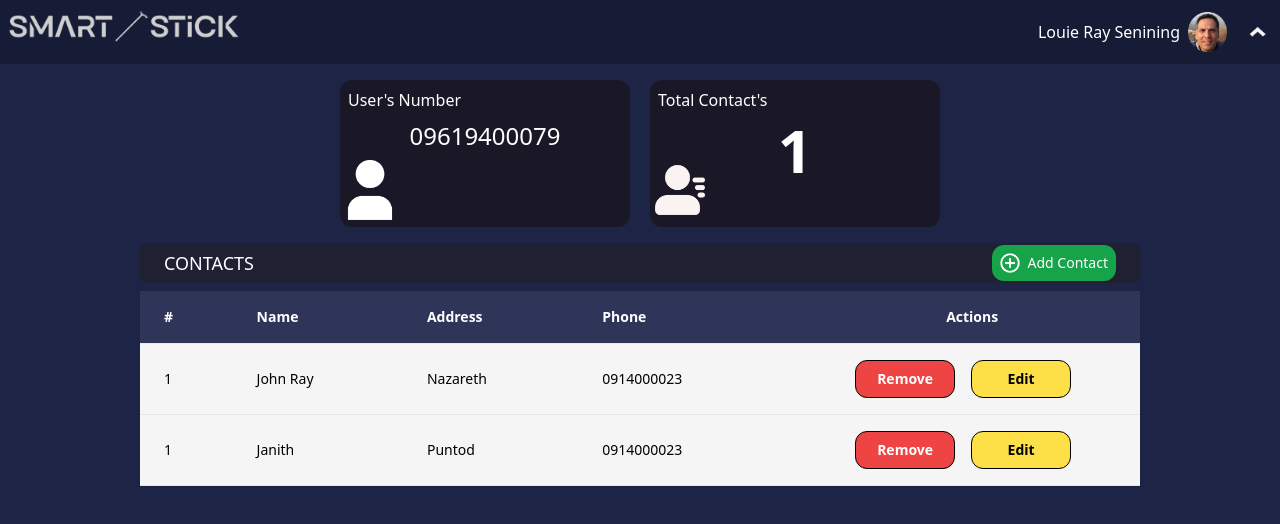
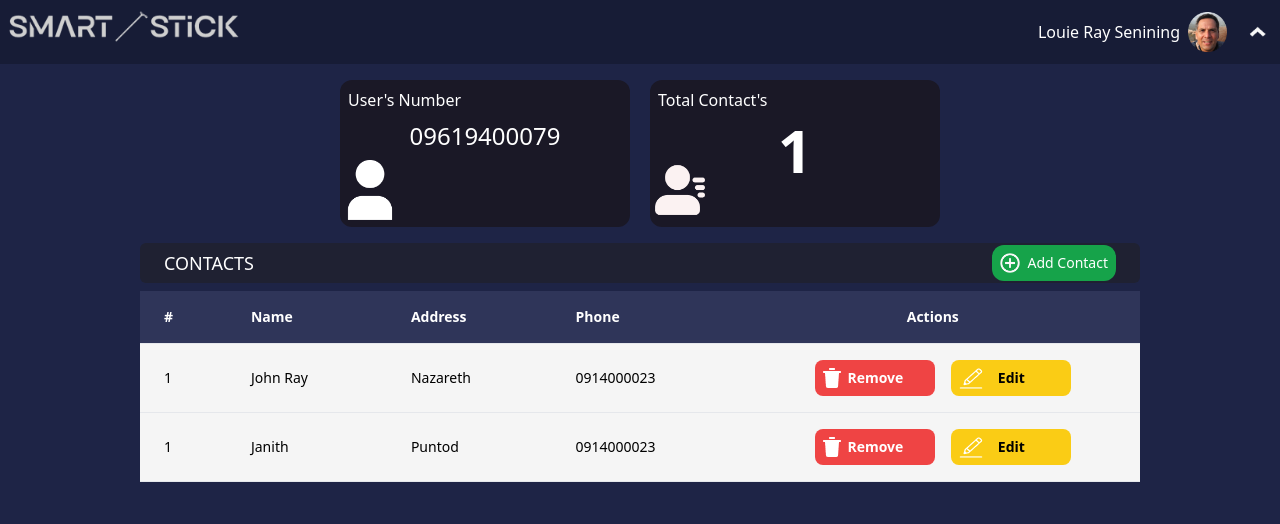
Before and after one commit to jraay12/SmartStick, a React (Create React App) app in the folder my-project/: page /User in a window 1280 px wide. Shown: the top 524 px of the page. Built offline with nearby package versions, Linux system fonts and the light colour scheme.

Commit message:
add actions in table

```diff
--- a/my-project/src/components/Buttons.js
+++ b/my-project/src/components/Buttons.js
@@ -2,18 +2,16 @@ import React from "react";
 
 const Button = (props) => {
   return (
-    <div className="flex">
-
-      <img src={props.image} />
       <button
         type={props.type}
         onClick={props.onClick}
-        className={`select-none w-full h-full rounded-xl border-[1px] border-black ${props.className}`}
+        className={`select-none w-[120px] h-full   rounded-xl  ${props.className}`}
       >
-
+        <span className="block absolute">
+          <img src={props.image} className="object-contain " />
+        </span>
         {props.buttonName}{" "}
       </button>
-    </div>
   );
 };
 
--- a/my-project/src/components/Table.js
+++ b/my-project/src/components/Table.js
@@ -2,6 +2,9 @@ import React from "react";
 import Add from "../assets/Add.png";
 import sample from "../Sampledata/sample";
 import Button from "./Buttons";
+import Remove from "../assets/remove.png";
+import Edit from "../assets/edit.png";
+
 
 const Table = (props) => {
   return (
@@ -52,14 +55,21 @@ const Table = (props) => {
                       <td class="whitespace-nowrap px-6 py-4">{item.Phone}</td>
 
                       <td class="flex items-center justify-center gap-4 w-full  py-4">
+                        <div className="bg-red-500 rounded-lg">
                           <Button
+                            image={Remove}
                             buttonName="Remove"
-                          className="text-white p-2 bg-red-500 min-w-[100px] font-semibold"
+                            className="text-white p-2 min-w-[50px] font-semibold"
                           />
+                        </div>
+
+                        <div className="bg-yellow-400 rounded-lg">
                           <Button
+                            image = {Edit}
                             buttonName="Edit"
-                          className="text-black font-semibold p-2 bg-yellow-300 min-w-[100px]"
+                            className="text-black font-semibold p-2 min-w-[50px]"
                           />
+                        </div>
                       </td>
                     </tr>
                   ))}
--- a/my-project/src/pages/Login.js
+++ b/my-project/src/pages/Login.js
@@ -29,7 +29,7 @@ const Login = () => {
               />
               <Input label="Password" type="password" placeholder="Password" />
               <div className="w-full h-10 xxl:h-20 xxl:text-4xl rounded-lg  flex justify-center items-center font-bold bg-blue hover:bg-opacity-60 text-white text-lg xxl:mt-10 mt-2">
-                <Buttons buttonName="Login" type="submit" className="bg-blue-500" />
+                <Buttons buttonName="Login" type="submit" className="bg-blue-500 min-w-full" />
               </div>
             </div>
           </form>
```
Lines whose indentation alone changed are shown as unchanged.
